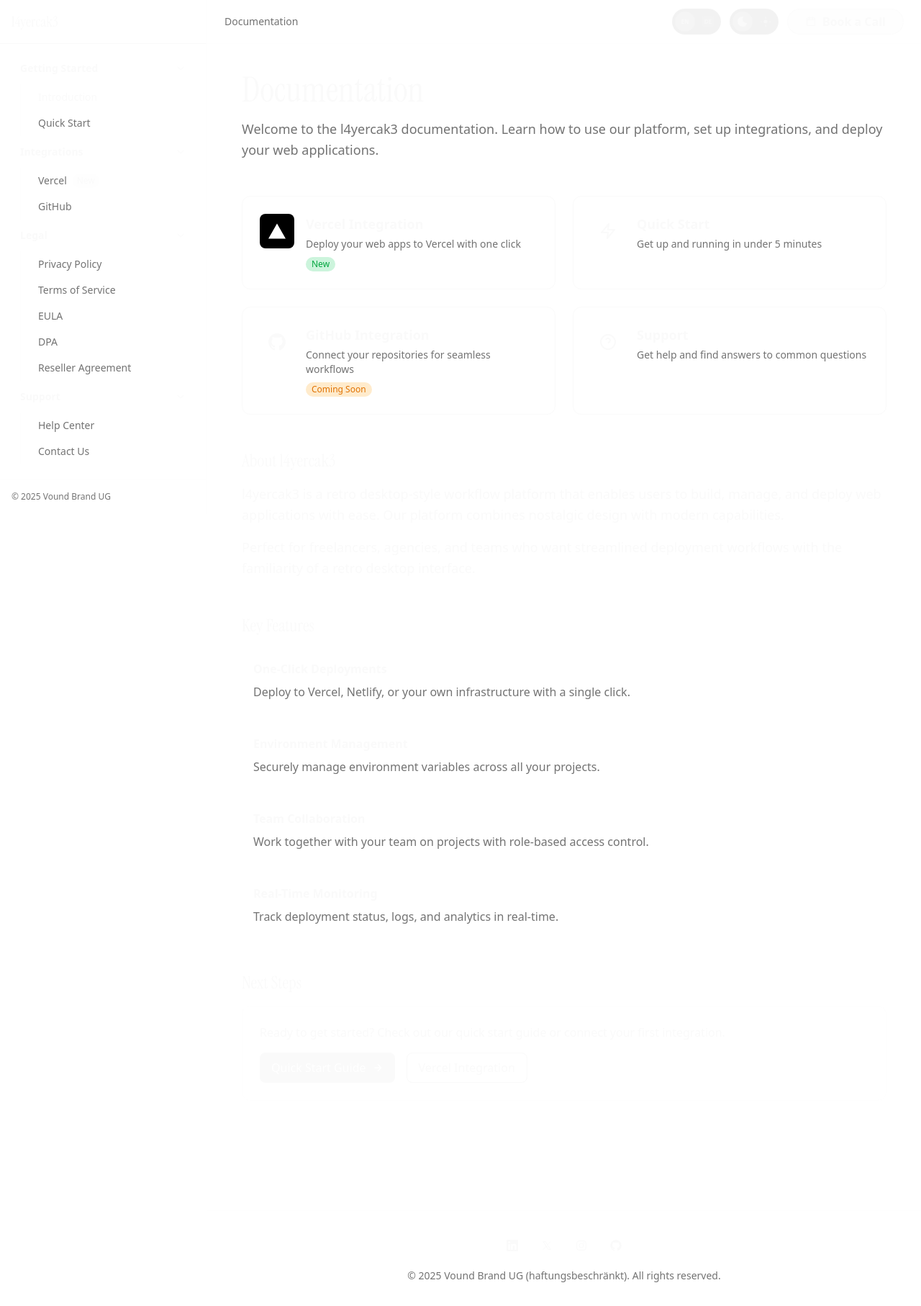
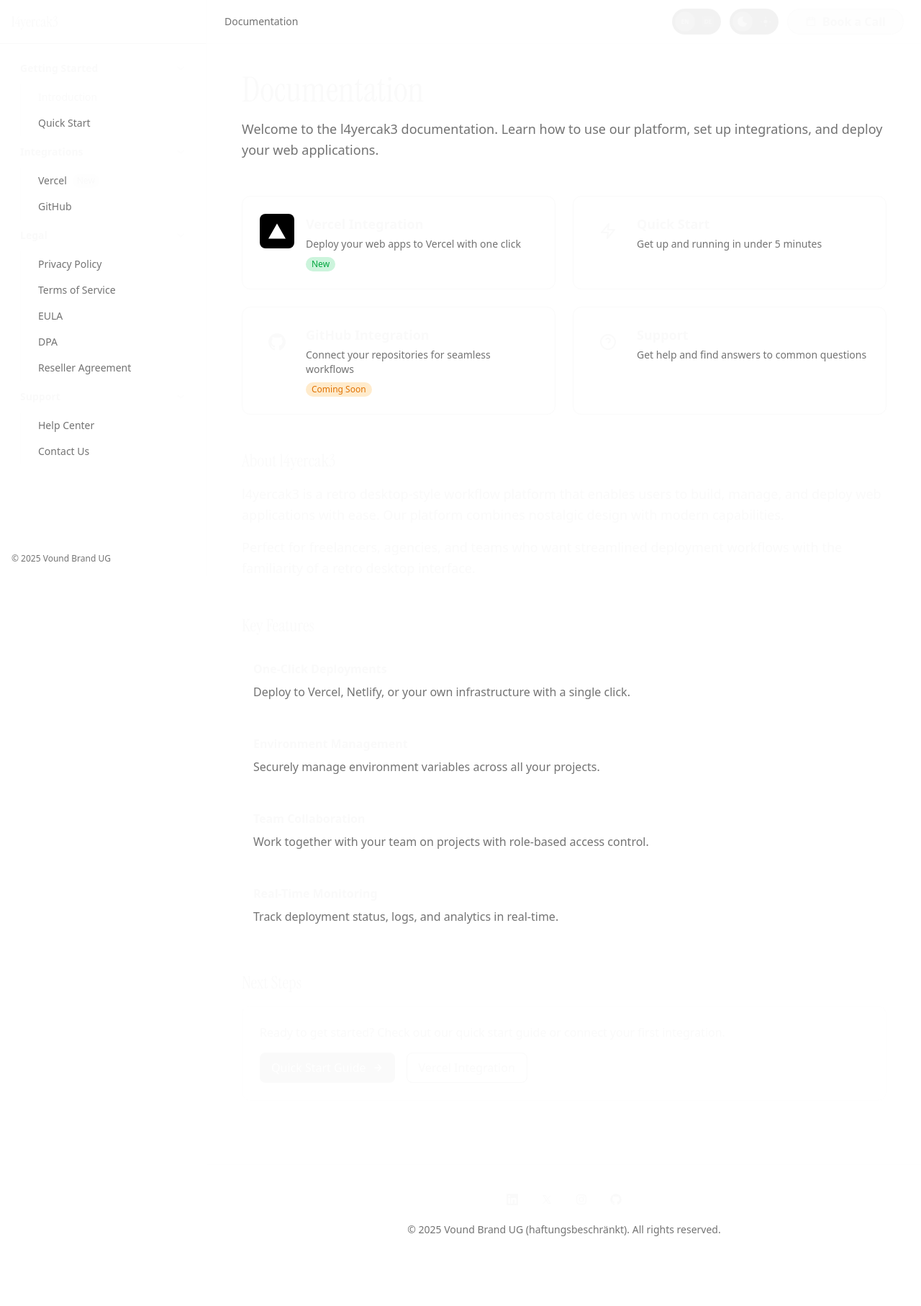
Before and after one commit to voundbrand/l4yercak3-landing, a Next.js app: page /docs in a window 1280 px wide. Shown: the whole page at 72% size. After the commit the page ends 1750 px from the top, so only its background shows below. Built offline with nearby package versions, Linux system fonts and the light colour scheme; no server answers.

Commit message:
fix: make docs sidebar full height with sticky positioning
- Sidebar now uses sticky + h-screen on desktop for full viewport height
- Main content uses flex-1 to fill remaining space
- Footer uses mt-auto to stay at bottom
- Vound Brand copyright stays pinned at bottom of sidebar

```diff
--- a/src/components/docs-layout.tsx
+++ b/src/components/docs-layout.tsx
@@ -237,7 +237,7 @@
       {/* Sidebar */}
       <aside
         className={cn(
-          "fixed top-0 left-0 z-50 h-full w-72 border-r transition-transform duration-300 lg:translate-x-0 lg:static lg:z-0",
+          "fixed top-0 left-0 z-50 h-full w-72 border-r transition-transform duration-300 lg:translate-x-0 lg:sticky lg:top-0 lg:h-screen lg:z-0",
           theme.sidebar,
           isOpen ? "translate-x-0" : "-translate-x-full"
         )}
@@ -301,12 +301,12 @@
   return (
     <DocsReadingModeContext.Provider value={{ readingMode, setReadingMode, themeClasses: theme }}>
       <div className={cn("min-h-screen transition-colors duration-300", theme.main)}>
-        <div className="flex">
+        <div className="flex min-h-screen">
           {/* Sidebar */}
           <Sidebar isOpen={sidebarOpen} onClose={() => setSidebarOpen(false)} />
 
           {/* Main Content */}
-          <div className="flex-1 min-w-0">
+          <div className="flex-1 min-w-0 flex flex-col">
             {/* Header */}
             <header className={cn("sticky top-0 z-30 border-b backdrop-blur-sm", theme.header)}>
               <div className="flex items-center justify-between px-4 py-3 lg:px-6">
@@ -389,14 +389,14 @@
             </header>
 
             {/* Content */}
-            <main className="p-6 lg:p-10">
+            <main className="flex-1 p-6 lg:p-10">
               <div className="max-w-4xl mx-auto">
                 {children}
               </div>
             </main>
 
             {/* Footer */}
-            <footer className={cn("border-t mt-16",
+            <footer className={cn("border-t mt-auto",
               readingMode === 'sepia' ? 'border-amber-200/50' : 'border-border/20'
             )}>
               <div className="max-w-4xl mx-auto px-6 py-8">
```
